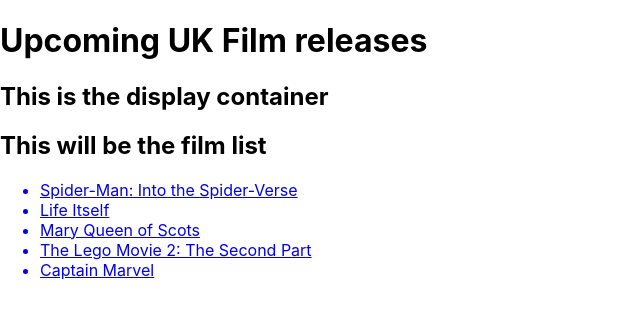
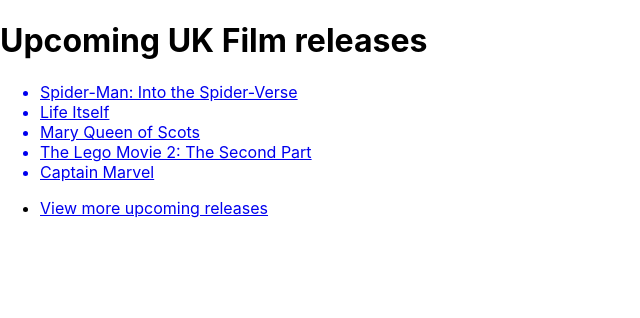
Before and after one commit to AvianLearning/React-Film-List, a React (Create React App) app: page / in a window 1280 px wide. Shown: the top 318 px of the page, without its empty margins (0-640 px from the left). Built offline with nearby package versions, Linux system fonts and the light colour scheme.

Commit message:
Added view more link

```diff
--- a/src/components/FilmList.js
+++ b/src/components/FilmList.js
@@ -10,7 +10,6 @@
 
     return(
         <>
-        <h2>This will be the film list</h2>
         <ul>
             {filmList}
         </ul>
--- a/src/containers/Display.js
+++ b/src/containers/Display.js
@@ -32,8 +32,10 @@
 
     return (
         <>
-        <h2>This is the display container</h2>
         <FilmList films={films}/>
+        <ul>
+            <li><a href="https://www.imdb.com/calendar/?region=gb">View more upcoming releases</a></li>
+        </ul>
         </>
     );
 };
```
